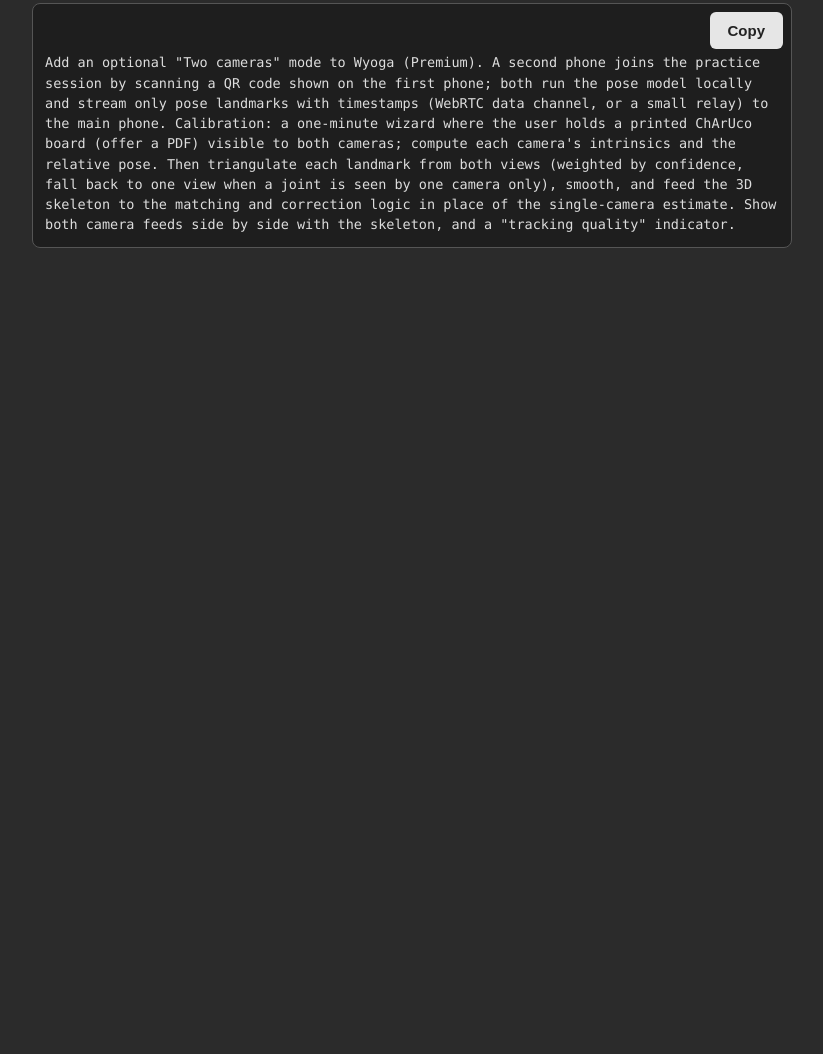
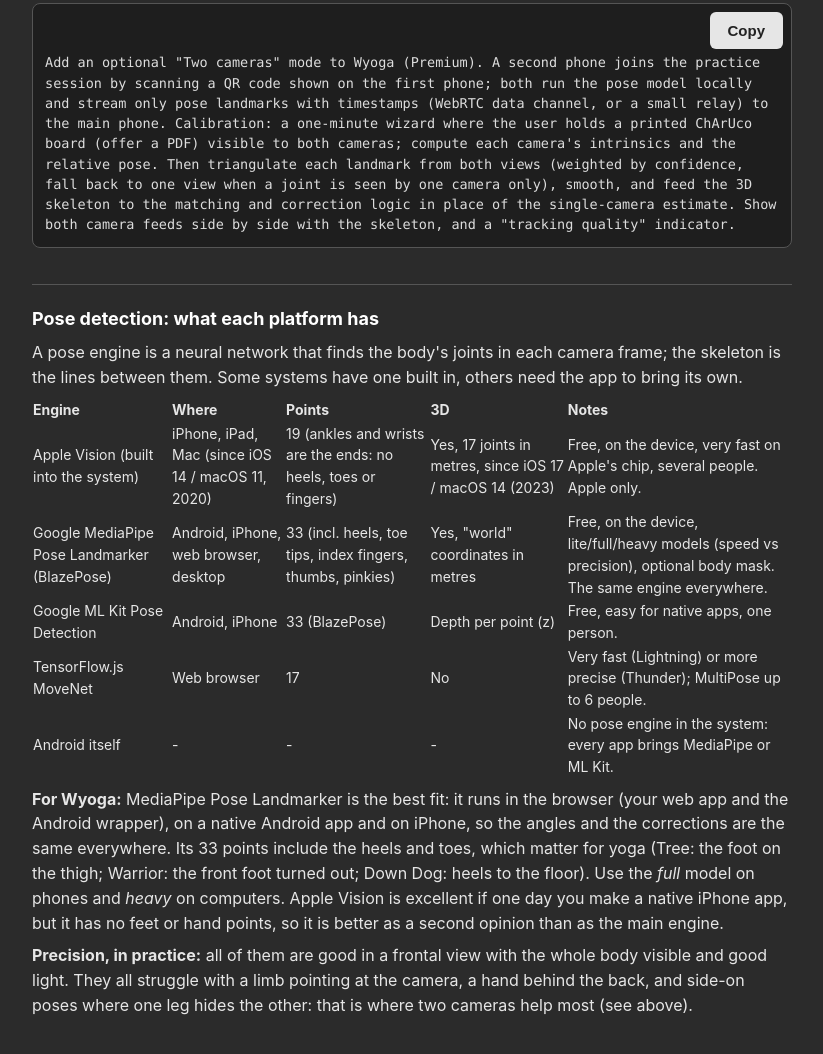
Before and after one commit to markoboskoauroville/mantra_workinprogress, a plain HTML site: page wyoga/index.html in a window 1280 px wide. Shown: the part 8672-9726 px from the top of the page, without its empty margins (228-1051 px from the left). Before the commit the page ends 8982 px from the top, so only its background shows below. Drawn offline with Linux system fonts and the light colour scheme.

Commit message:
wyoga page: pose detection platforms compared (16.11.2026)
Co-Authored-By: Claude Opus 5.5 <noreply@anthropic.com>
Claude-Session: https://claude.ai/code/session_01NceKU8ko6qvYk33J4ptSU9

```diff
--- a/wyoga/index.html
+++ b/wyoga/index.html
@@ -174,5 +174,18 @@ function fb(){var r=document.createRange();r.selectNodeContents(document.getElem
 })});
 </script>
 <script src="https://speechifykeys.pages.dev/speechify-keys.js" defer></script>
+<section><h2>Pose detection: what each platform has</h2>
+<p>A pose engine is a neural network that finds the body's joints in each camera frame; the skeleton is the lines between them. Some systems have one built in, others need the app to bring its own.</p>
+<table style="width:100%;border-collapse:collapse;font-size:14px">
+<tr><th align=left>Engine</th><th align=left>Where</th><th align=left>Points</th><th align=left>3D</th><th align=left>Notes</th></tr>
+<tr><td>Apple Vision (built into the system)</td><td>iPhone, iPad, Mac (since iOS 14 / macOS 11, 2020)</td><td>19 (ankles and wrists are the ends: no heels, toes or fingers)</td><td>Yes, 17 joints in metres, since iOS 17 / macOS 14 (2023)</td><td>Free, on the device, very fast on Apple's chip, several people. Apple only.</td></tr>
+<tr><td>Google MediaPipe Pose Landmarker (BlazePose)</td><td>Android, iPhone, web browser, desktop</td><td>33 (incl. heels, toe tips, index fingers, thumbs, pinkies)</td><td>Yes, "world" coordinates in metres</td><td>Free, on the device, lite/full/heavy models (speed vs precision), optional body mask. The same engine everywhere.</td></tr>
+<tr><td>Google ML Kit Pose Detection</td><td>Android, iPhone</td><td>33 (BlazePose)</td><td>Depth per point (z)</td><td>Free, easy for native apps, one person.</td></tr>
+<tr><td>TensorFlow.js MoveNet</td><td>Web browser</td><td>17</td><td>No</td><td>Very fast (Lightning) or more precise (Thunder); MultiPose up to 6 people.</td></tr>
+<tr><td>Android itself</td><td>-</td><td>-</td><td>-</td><td>No pose engine in the system: every app brings MediaPipe or ML Kit.</td></tr>
+</table>
+<p><b>For Wyoga:</b> MediaPipe Pose Landmarker is the best fit: it runs in the browser (your web app and the Android wrapper), on a native Android app and on iPhone, so the angles and the corrections are the same everywhere. Its 33 points include the heels and toes, which matter for yoga (Tree: the foot on the thigh; Warrior: the front foot turned out; Down Dog: heels to the floor). Use the <i>full</i> model on phones and <i>heavy</i> on computers. Apple Vision is excellent if one day you make a native iPhone app, but it has no feet or hand points, so it is better as a second opinion than as the main engine.</p>
+<p><b>Precision, in practice:</b> all of them are good in a frontal view with the whole body visible and good light. They all struggle with a limb pointing at the camera, a hand behind the back, and side-on poses where one leg hides the other: that is where two cameras help most (see above).</p>
+</section>
 </body>
 </html>
```
